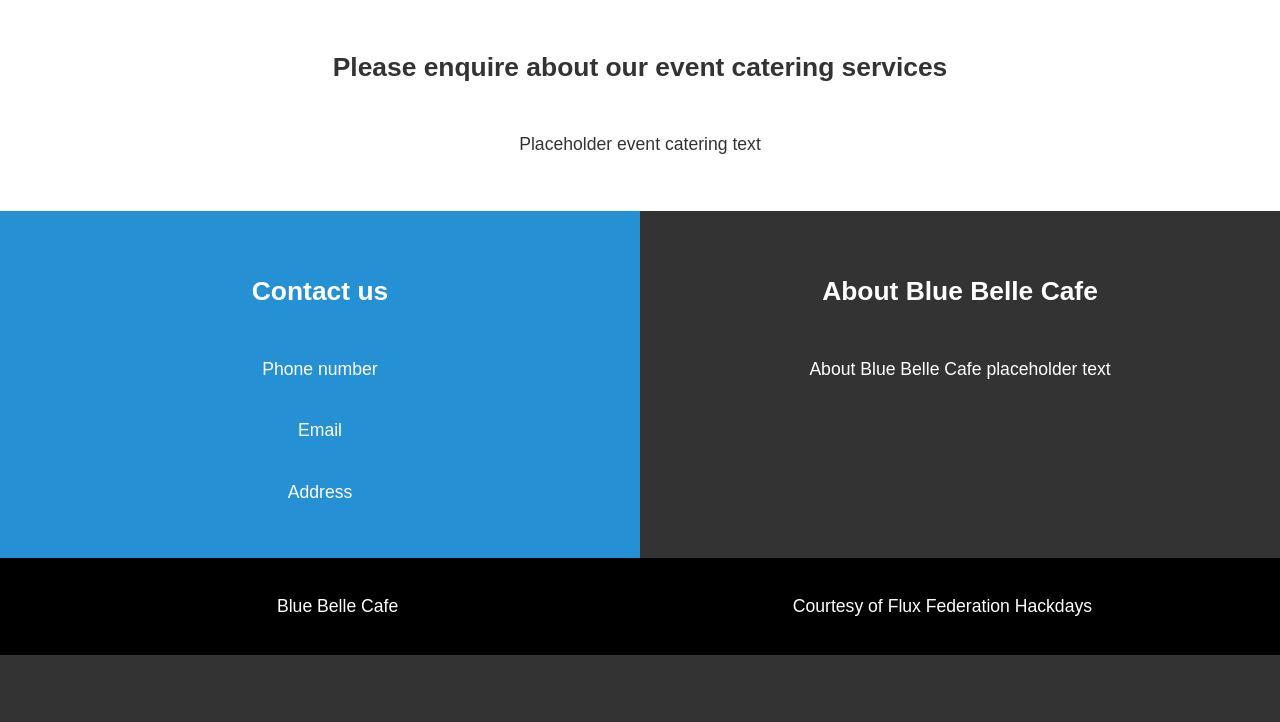
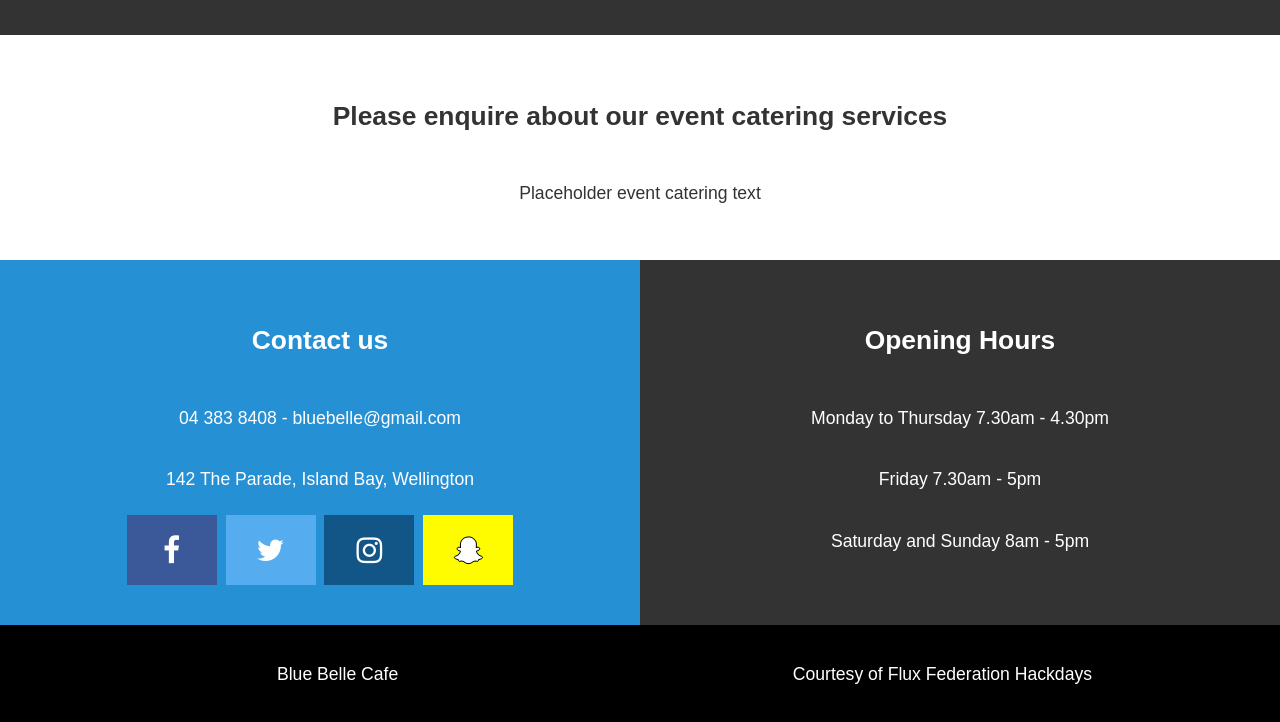
Before and after one commit to davismatt1/blue_belle_cafe, a plain HTML site: page index.html in a window 1280 px wide. Shown: the part 1118-1840 px from the top of the page. Before the commit the page ends 1773 px from the top, so only its background shows below. Drawn offline with Linux system fonts and the light colour scheme.

Commit message:
replacing placeholder text

```diff
--- a/blue_belle.css
+++ b/blue_belle.css
@@ -25,6 +25,41 @@ p {
   margin: 0;
   padding: 1em 0;
 }
+
+.fa {
+  padding: 20px;
+  font-size: 30px;
+  width: 50px;
+  text-align: center;
+  text-decoration: none;
+  margin: 5px 2px;
+}
+
+.fa:hover {
+    opacity: 0.7;
+}
+
+.fa-facebook {
+  background: #3B5998;
+  color: white;
+}
+
+.fa-twitter {
+  background: #55ACEE;
+  color: white;
+}
+
+.fa-instagram {
+  background: #125688;
+  color: white;
+}
+
+.fa-snapchat-ghost {
+  background: #fffc00;
+  color: white;
+  text-shadow: -1px 0 black, 0 1px black, 1px 0 black, 0 -1px black;
+}
+
 
 /* Header Showcase */
 
@@ -128,9 +163,12 @@ p {
     grid-template-columns: 1fr repeat(2, minmax(auto,25em)) 1fr;
   }
 
-  .content-wrap,
+  .content-wrap {
+    grid-column: 2/4;
+  }
+
   #section-b ul {
-    grid-column: 2/4;
+    grid-column: 1/5;
   }
 
   .box, #main-footer div {
--- a/index.html
+++ b/index.html
@@ -1,8 +1,10 @@
 <!DOCTYPE html>
 <html>
 <head>
+  <link href="https://cdnjs.cloudflare.com/ajax/libs/font-awesome/4.7.0/css/font-awesome.min.css" rel="stylesheet">
   <link href='blue_belle.css' rel='stylesheet' type='text/css'>
   <title>Blue Belle Cafe</title>
+  <meta name="viewport" content="width=device-width, initial-scale=1">
 </head>
 <body>
   <!-- Header Showcase -->
@@ -18,7 +20,7 @@
   <!-- Section A -->
   <section id="section-a" class="grid">
     <div class="content-wrap">
-      <h2 class="content-title">Introduction placeholder text</h2>
+      <h2 class="content-title">For a premium blend in Island Bay</h2>
       <p>Placeholder text</p>
     </div>
   </section>
@@ -32,7 +34,6 @@
           <div class="card-content">
             <h3 class="card-title">Premium Coffee</h3>
             <p>Placeholder text about premium coffee</p>
-          </div>
         </div>
       </li>
       <li>
@@ -68,13 +69,18 @@
   <section id="section-d" class="grid">
     <div class="box">
       <h2 class="content-title">Contact us</h2>
-      <p>Phone number</p>
-      <p>Email</p>
-      <p>Address</p>
+      <p>04 383 8408 - bluebelle@gmail.com</p>
+      <p>142 The Parade, Island Bay, Wellington</p>
+      <a href="https://www.facebook.com/TheBlueBelleCafe/" target="_blank" class="fa fa-facebook"></a>
+      <a href="https://www.facebook.com/TheBlueBelleCafe/" target="_blank" class="fa fa-twitter"></a>
+      <a href="https://www.facebook.com/TheBlueBelleCafe/" target="_blank" class="fa fa-instagram"></a>
+      <a href="https://www.facebook.com/TheBlueBelleCafe/" target="_blank" class="fa fa-snapchat-ghost"></a>
     </div>
     <div class="box">
-      <h2 class="content-title">About Blue Belle Cafe</h2>
-      <p>About Blue Belle Cafe placeholder text</p>
+      <h2 class="content-title">Opening Hours</h2>
+      <p>Monday to Thursday 7.30am - 4.30pm</p>
+      <p>Friday 7.30am - 5pm</p>
+      <p>Saturday and Sunday 8am - 5pm</p>
     </div>
   </section>
 </main>
```
